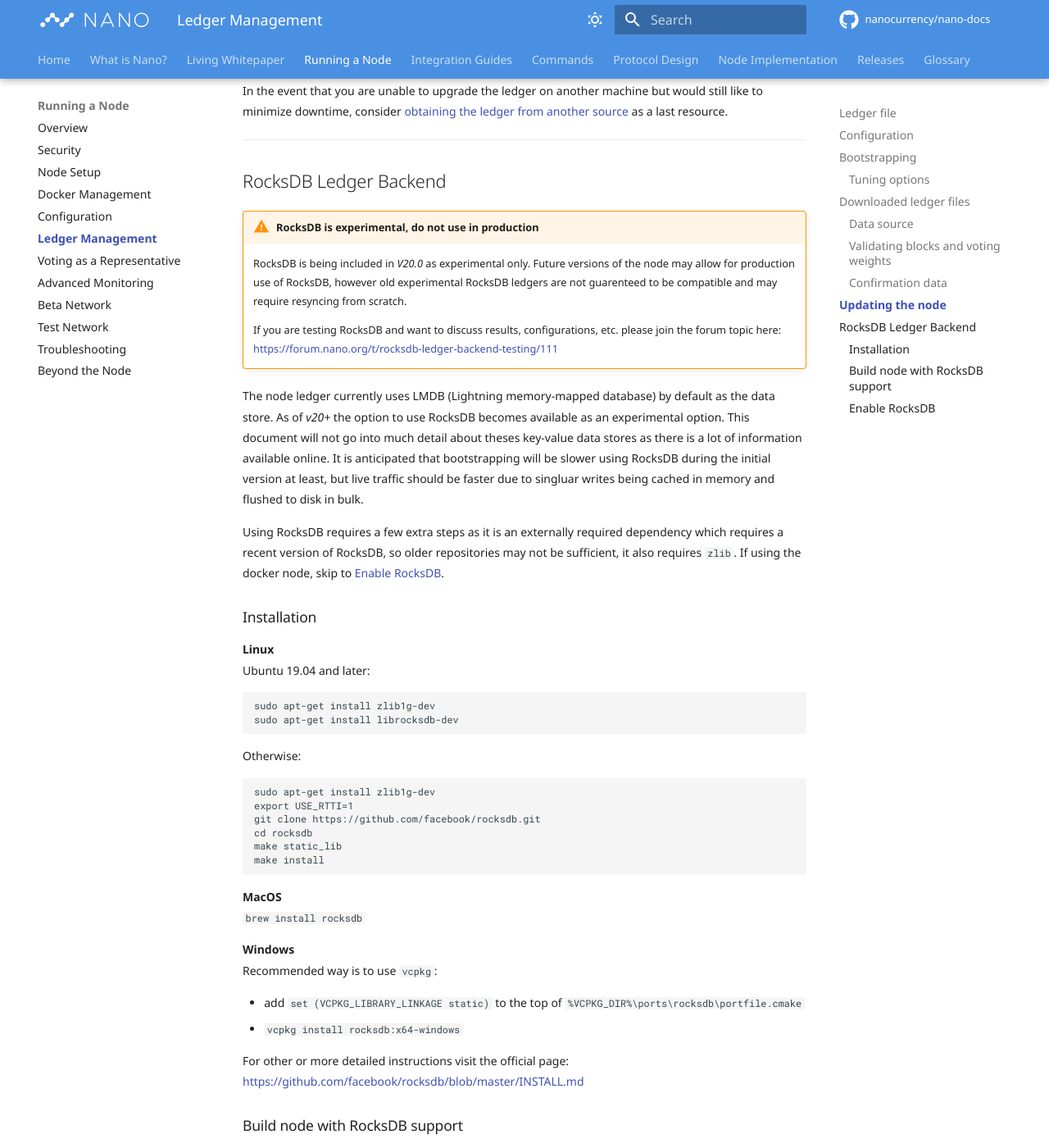
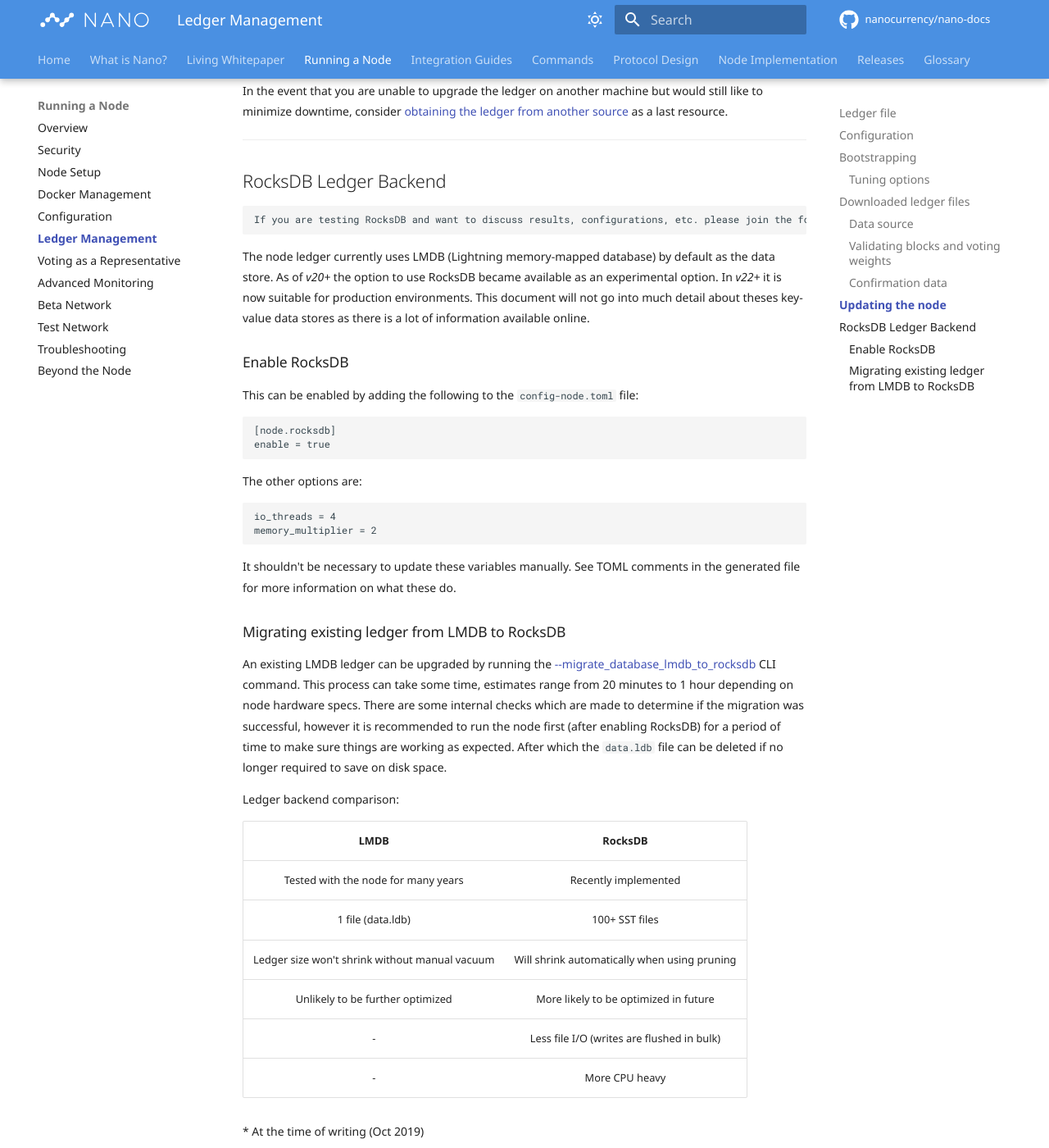
Before and after one commit to nanocurrency/nano-docs, an MkDocs documentation site: the page built from docs/running-a-node/ledger-management.md, in a window 1280 px wide and 1400 px high, scrolled down 5132 px. Shown: the whole window at 82% size. Built offline with MkDocs 1.6.1 and Material for MkDocs 9.7.7, drawn with Linux system fonts in a browser that asks for light colours; comment, search, counter and statistics services are not loaded; some of the changed text lies outside the part shown.

Commit message:
Add migration section

````diff
--- a/docs/running-a-node/ledger-management.md
+++ b/docs/running-a-node/ledger-management.md
@@ -129,56 +129,11 @@
 
 ## RocksDB Ledger Backend
 
-!!! warning "RocksDB is experimental, do not use in production"
-	RocksDB is being included in _V20.0_ as experimental only. Future versions of the node may allow for production use of RocksDB, however old experimental RocksDB ledgers are not guarenteed to be compatible and may require resyncing from scratch.
-
 	If you are testing RocksDB and want to discuss results, configurations, etc. please join the forum topic here: https://forum.nano.org/t/rocksdb-ledger-backend-testing/111
 
-The node ledger currently uses LMDB (Lightning memory-mapped database) by default as the data store. As of _v20+_ the option to use RocksDB becomes available as an experimental option.
+The node ledger currently uses LMDB (Lightning memory-mapped database) by default as the data store. As of _v20+_ the option to use RocksDB became available as an experimental option. In _v22+_ it is now suitable for production environments.
 This document will not go into much detail about theses key-value data stores as there is a lot of information available online.
-It is anticipated that bootstrapping will be slower using RocksDB during the initial version at least, but live traffic should be faster due to singluar writes being cached in memory and flushed to disk in bulk.
 
-Using RocksDB requires a few extra steps as it is an externally required dependency which requires a recent version of RocksDB, so older repositories may not be sufficient, it also requires `zlib`. If using the docker node, skip to [Enable RocksDB](#enable-rocksdb).
-
-### Installation
-
-**Linux**
-Ubuntu 19.04 and later:
-```
-sudo apt-get install zlib1g-dev
-sudo apt-get install librocksdb-dev
-```
-Otherwise:
-```
-sudo apt-get install zlib1g-dev
-export USE_RTTI=1
-git clone https://github.com/facebook/rocksdb.git
-cd rocksdb
-make static_lib
-make install
-```
-**MacOS**
-`brew install rocksdb`
-
-**Windows**
-Recommended way is to use `vcpkg`:
-
-* add `set (VCPKG_LIBRARY_LINKAGE static)` to the top of `%VCPKG_DIR%\ports\rocksdb\portfile.cmake`
-* `vcpkg install rocksdb:x64-windows`
-
-For other or more detailed instructions visit the official page:
-https://github.com/facebook/rocksdb/blob/master/INSTALL.md
-
-### Build node with RocksDB support
-Once RocksDB is installed successfully, the node must be built with RocksDB support using the CMake variable `-DNANO_ROCKSDB=ON`
-
-The following CMake options can be used to specify where the RocksDB and zlib libraries are if they cannot be found automatically:
-```
-ROCKSDB_INCLUDE_DIRS
-ROCKSDB_LIBRARIES
-ZLIB_LIBRARY
-ZLIB_INCLUDE_DIR
-```
 ### Enable RocksDB
 This can be enabled by adding the following to the `config-node.toml` file:
 
@@ -193,6 +148,9 @@
 memory_multiplier = 2
 ```
 It shouldn't be necessary to update these variables manually. See TOML comments in the generated file for more information on what these do.
+
+### Migrating existing ledger from LMDB to RocksDB
+An existing LMDB ledger can be upgraded by running the [--migrate_database_lmdb_to_rocksdb](/commands/command-line-interface/#-migrate_database_lmdb_to_rocksdb) CLI command. This process can take some time, estimates range from 20 minutes to 1 hour depending on node hardware specs. There are some internal checks which are made to determine if the migration was successful, however it is recommended to run the node first (after enabling RocksDB) for a period of time to make sure things are working as expected. After which the `data.ldb` file can be deleted if no longer required to save on disk space.
 
 Ledger backend comparison:
 
````
